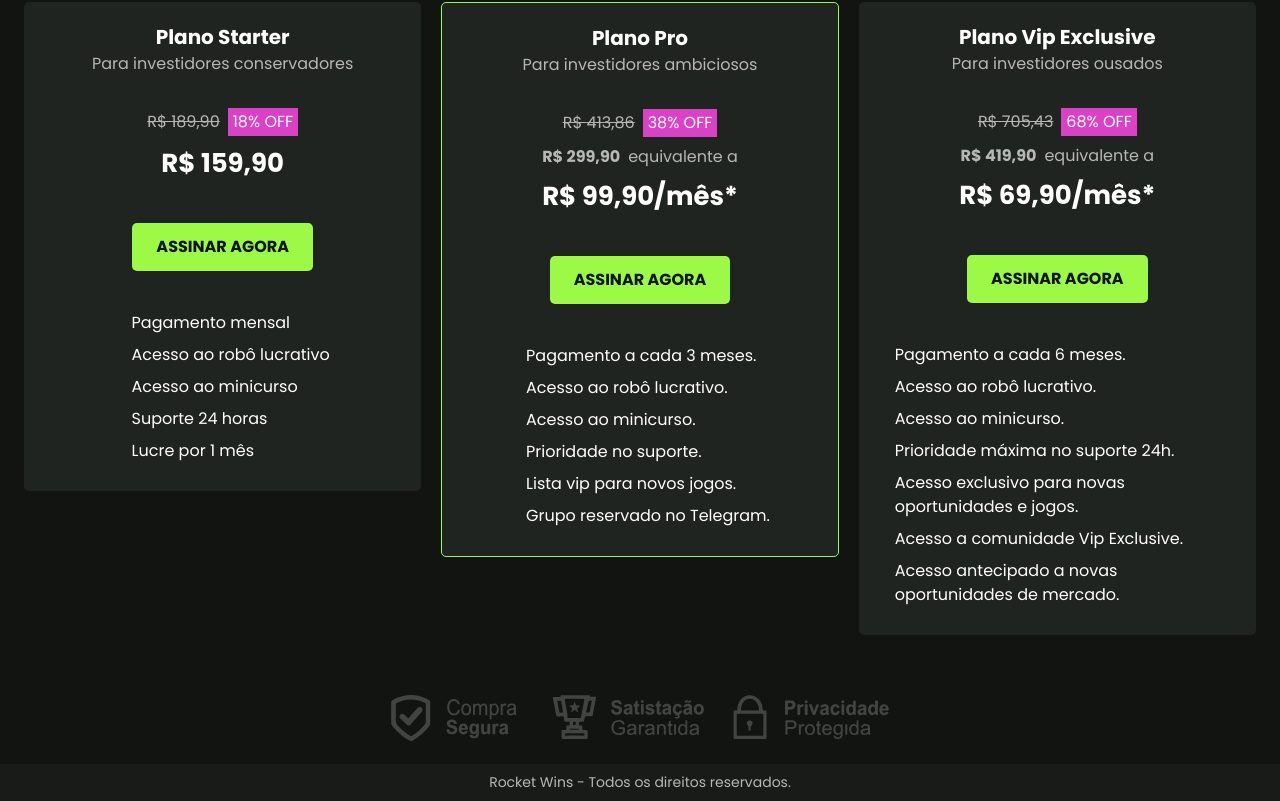
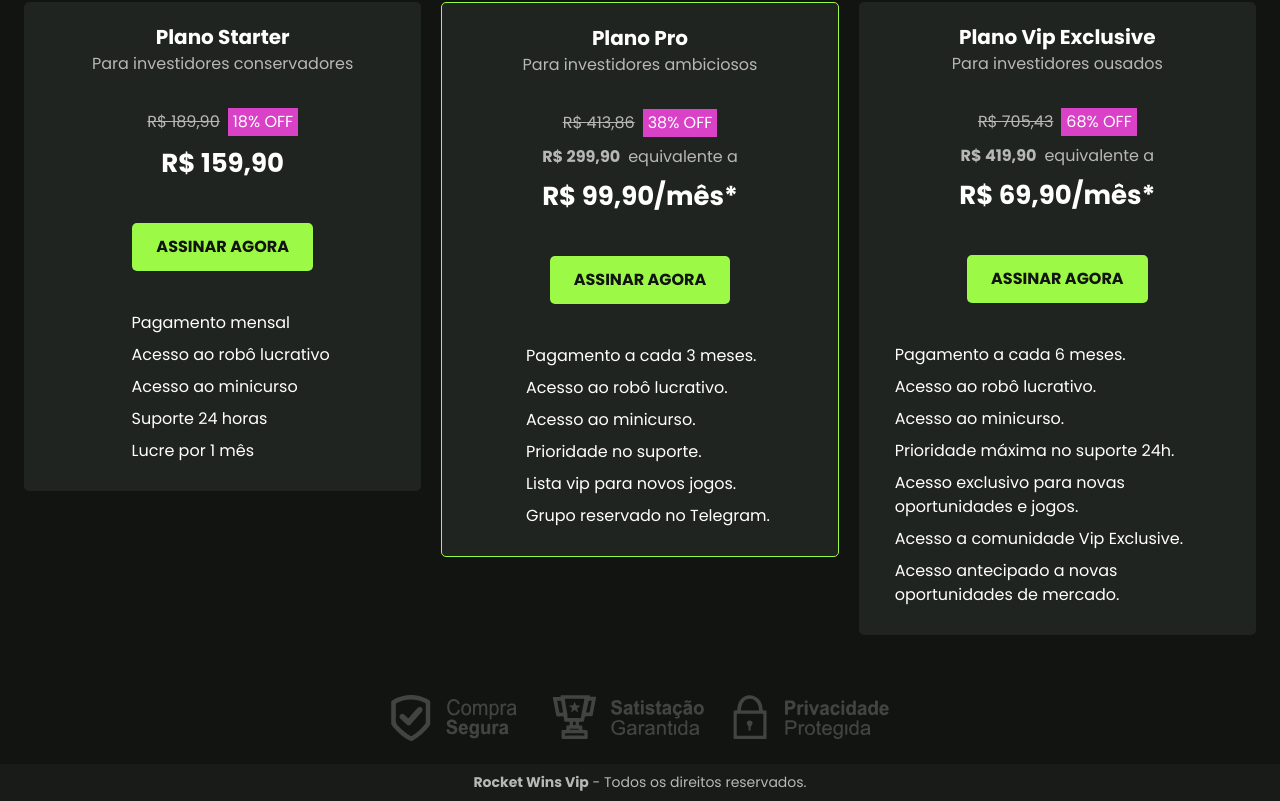
Before and after one commit to AdrianKnapp/boostt, a Next.js app: page / in a window 1280 px wide. Shown: the part 3002-3803 px from the top of the page. Built offline with nearby package versions, Linux system fonts and the light colour scheme.

Commit message:
Adjusted footer

```diff
--- a/src/components/Footer/index.tsx
+++ b/src/components/Footer/index.tsx
@@ -24,7 +24,10 @@
             color={theme.colors.text.secondary}
             fontSize="sm"
           >
-            Rocket Wins - Todos os direitos reservados.
+            <Text as="span" fontWeight="bold">
+              Rocket Wins Vip
+            </Text>{' '}
+            - Todos os direitos reservados.
           </Text>
         </Container>
       </Flex>
```
